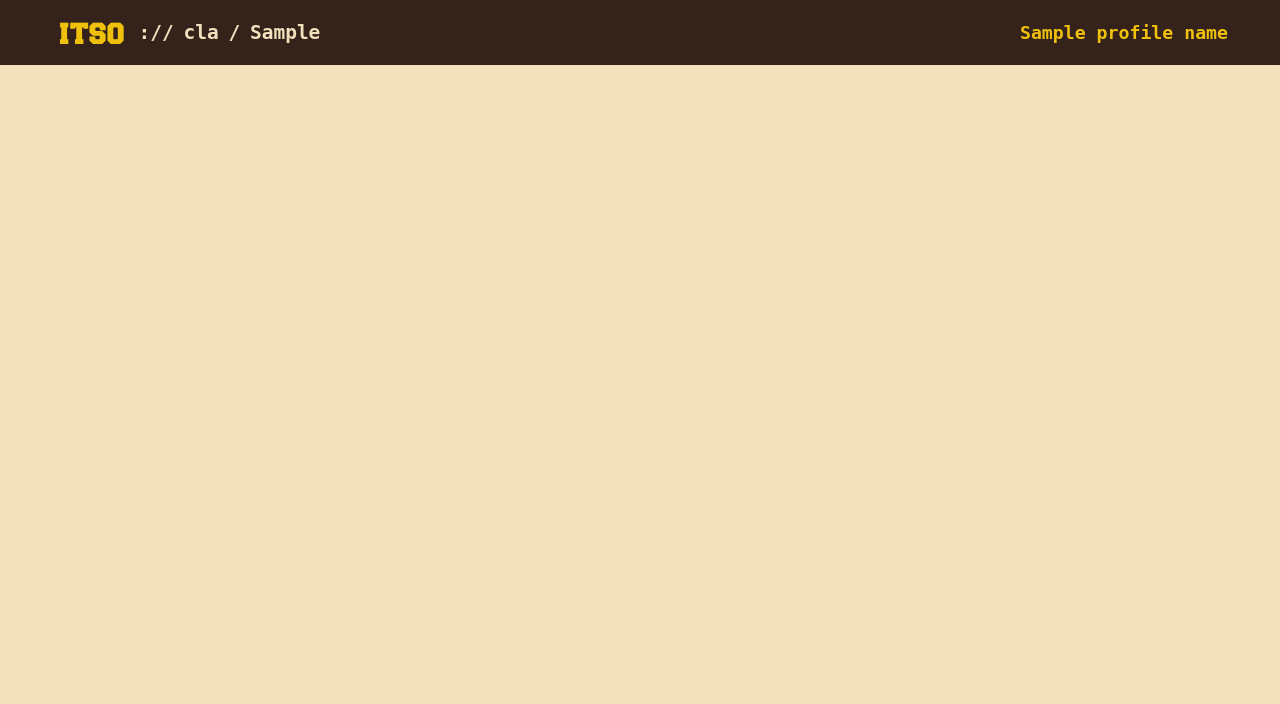
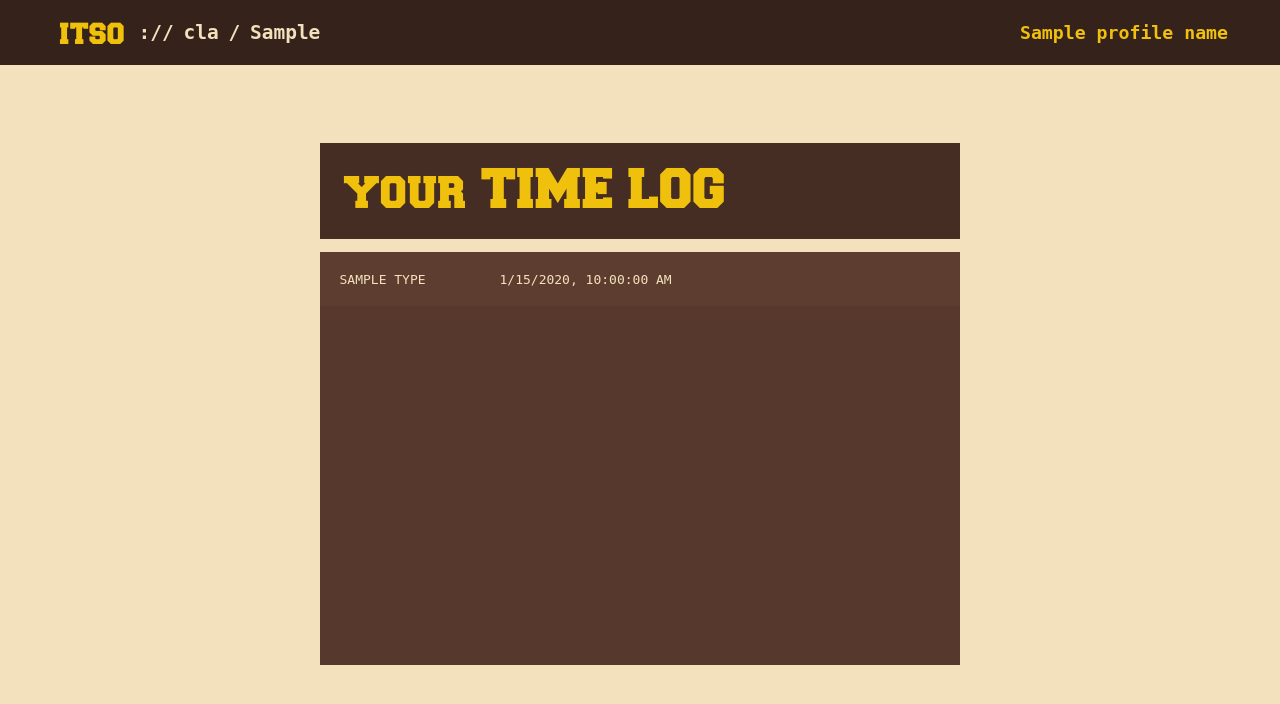
Before and after one commit to cobbdzon/itso-monitoring-system, a Node server app: template views/profile.ejs in a window 1280 px wide. Shown: the top 704 px of the page. Run offline with Node 20, Linux system fonts and the light colour scheme; the template is opened without the code that fills it: most values are stand-ins (such as "Sample title", 1, 10 or a date in 2020); style sheets or scripts are compiled from the project's sources; some libraries are stand-ins or nearby versions.

Commit message:
add logs to time in time out menu

```diff
--- a/public/css/index.css
+++ b/public/css/index.css
@@ -34,24 +34,81 @@ body {
   background-color: #f3e0bc;
 }
 body main {
+  display: grid;
+  grid-template-columns: 1fr 1fr;
+  padding: 10em;
+  height: 50vh;
+  gap: 0;
+  color: #34221b;
+}
+body main #profile {
   display: flex;
   flex-direction: column;
+  align-items: center;
+}
+body main #profile header {
+  font-weight: bolder;
+  font-size: 3em;
+  text-align: center;
+}
+body main #profile #info {
+  display: flex;
+  flex-direction: column;
+  text-align: center;
+}
+body main #profile #buttons {
+  display: flex;
+  justify-content: center;
+  gap: 1em;
+  margin-top: auto;
+}
+body main #profile #buttons form {
+  display: flex;
   justify-content: center;
   align-items: center;
-  height: 75vh;
-  gap: 1em;
 }
-body main header {
-  font-weight: bolder;
-  font-size: 3em;
+body main #profile #buttons #timein input {
+  background-color: hsl(128, 100%, 30%);
+  border-color: hsl(128, 75%, 30%);
+  color: #f3e0bc;
 }
-body main #info {
+body main #profile #buttons #timeout input {
+  background-color: hsl(0, 100%, 30%);
+  border-color: hsl(0, 75%, 30%);
+  color: #f3e0bc;
+}
+body main #logs {
+  background-color: rgb(85.5696202532, 55.9493670886, 44.4303797468);
+  flex-grow: 1;
   display: flex;
   flex-direction: column;
+  height: 48vh;
+  overflow-y: scroll;
+  color: #f3e0bc;
 }
-body main #buttons {
+body main #logs .log-group {
+  background-color: rgb(102.3544303797, 66.9240506329, 53.1455696203);
+}
+body main #logs .log-group summary {
+  padding: 1.5em;
+}
+body main #logs .log-group .log {
+  background-color: rgb(93.9620253165, 61.4367088608, 48.7879746835);
   display: grid;
-  grid-template-columns: 1fr 1fr;
+  grid-template-columns: 0.25fr 0.75fr;
+  width: 100%;
+}
+body main #logs .log-group .log:nth-child(even) {
+  background-color: rgb(102.3544303797, 66.9240506329, 53.1455696203);
+}
+body main #logs .log-group .log div {
+  padding: 1.5em;
+}
+body main #logs .log-group .log .log-type[logType=in] {
+  background-color: hsla(128, 100%, 50%, 0.25);
+}
+body main #logs .log-group .log .log-type[logType=out] {
+  background-color: hsla(0, 100%, 50%, 0.25);
 }
 
 /*# sourceMappingURL=index.css.map */
--- /dev/null
+++ b/public/css/profile.css
@@ -0,0 +1,81 @@
+@font-face {
+  font-family: Freshman;
+  font-style: normal;
+  font-weight: 400;
+  font-stretch: 100%;
+  src: local("Freshman"), url(../fonts/freshman/freshman-normal.woff2) format("woff2");
+}
+* {
+  margin: 0;
+  padding: 0;
+  color-scheme: light;
+  box-sizing: border-box;
+  font-family: monospace;
+}
+
+img {
+  max-width: 100%;
+  height: auto;
+  vertical-align: middle;
+  font-style: italic;
+  background-repeat: no-repeat;
+  background-size: cover;
+  shape-margin: 1rem;
+}
+
+input[type=submit] {
+  background-color: #f0c10c;
+  padding-inline: 2em;
+  border-style: solid;
+  border-color: rgb(191.4285714286, 153.9404761905, 9.5714285714);
+}
+
+body {
+  background-color: #f3e0bc;
+}
+body main {
+  display: flex;
+  flex-direction: column;
+  gap: 1em;
+  padding-top: 6em;
+  padding-inline: 25%;
+  height: 75vh;
+}
+body main > * {
+  width: 100%;
+}
+body main header {
+  background-color: rgb(68.7848101266, 44.9746835443, 35.7151898734);
+  padding: 0.5em;
+  color: #f0c10c;
+  font-size: 3em;
+  font-family: "Freshman";
+  text-align: left;
+}
+body main #grid {
+  background-color: rgb(85.5696202532, 55.9493670886, 44.4303797468);
+  flex-grow: 1;
+  display: flex;
+  flex-direction: column;
+  color: #f3e0bc;
+}
+body main #grid .log {
+  background-color: rgb(93.9620253165, 61.4367088608, 48.7879746835);
+  display: grid;
+  grid-template-columns: 0.25fr 0.75fr;
+  width: 100%;
+}
+body main #grid .log:nth-child(even) {
+  background-color: rgb(102.3544303797, 66.9240506329, 53.1455696203);
+}
+body main #grid .log div {
+  padding: 1.5em;
+}
+body main #grid .log .log-type[logType=in] {
+  background-color: hsla(128, 100%, 50%, 0.25);
+}
+body main #grid .log .log-type[logType=out] {
+  background-color: hsla(0, 100%, 50%, 0.25);
+}
+
+/*# sourceMappingURL=profile.css.map */
--- a/public/scss/index.scss
+++ b/public/scss/index.scss
@@ -1,29 +1,108 @@
 @use "./global.scss" as *;
+@use "sass:color";
 
 body {
 	background-color: $beige-color;
 
 	main {
+		display: grid;
+		grid-template-columns: 1fr 1fr;
+
+		padding: 10em;
+		height: 50vh;
+
+		gap: 0;
+
+		color: $brown-color;
+
+		#profile {
             display: flex;
             flex-direction: column;
-        justify-content: center;
             align-items: center;
-
-        height: 75vh;
-
-        gap: 1em;
 
 			header {
 				font-weight: bolder;
 				font-size: 3em;
+				text-align: center;
 			}
 			#info {
 				display: flex;
 				flex-direction: column;
+				text-align: center;
 			}
 			#buttons {
-            display: grid;
-            grid-template-columns: 1fr 1fr;
+				display: flex;
+				justify-content: center;
+				gap: 1em;
+
+                margin-top: auto;
+
+				form {
+					display: flex;
+					justify-content: center;
+					align-items: center;
+				}
+
+				#timein input {
+					background-color: hsla(128, 100%, 30%, 1);
+					border-color: hsla(128, 75%, 30%, 1);
+                    color: $beige-color;
+				}
+
+				#timeout input {
+					background-color: hsla(0, 100%, 30%, 1);
+					border-color: hsla(0, 75%, 30%, 1);
+                    color: $beige-color;
 				}
 			}
 		}
+
+		#logs {
+			background-color: color.adjust($brown-color, $lightness: 10%);
+
+			flex-grow: 1;
+
+			display: flex;
+			flex-direction: column;
+
+			height: 48vh;
+			overflow-y: scroll;
+
+			color: $beige-color;
+
+            .log-group {
+                background-color: color.adjust($brown-color, $lightness: 15%);
+
+                summary {
+                    padding: 1.5em;
+                }
+
+                .log {
+                    background-color: color.adjust($brown-color, $lightness: 12.5%);
+
+                    display: grid;
+                    grid-template-columns: 0.25fr 0.75fr;
+
+                    width: 100%;
+
+                    &:nth-child(even) {
+                        background-color: color.adjust($brown-color, $lightness: 15%);
+                    }
+
+                    div {
+                        padding: 1.5em;
+                    }
+
+                    .log-type {
+                        &[logType="in"] {
+                            background-color: hsla(128, 100%, 50%, 0.25);
+                        }
+                        &[logType="out"] {
+                            background-color: hsla(0, 100%, 50%, 0.25);
+                        }
+                    }
+                }
+            }
+		}
+	}
+}
--- /dev/null
+++ b/public/scss/profile.scss
@@ -0,0 +1,71 @@
+@use "./global.scss" as *;
+@use "sass:color";
+
+body {
+	background-color: $beige-color;
+	main {
+		display: flex;
+		flex-direction: column;
+		gap: 1em;
+
+		padding-top: 6em;
+		padding-inline: 25%;
+
+		height: 75vh;
+
+		> * {
+			width: 100%;
+		}
+
+		header {
+			background-color: color.adjust($brown-color, $lightness: 5%);
+
+			padding: 0.5em;
+
+			color: $yellow-color;
+			font-size: 3em;
+			font-family: "Freshman";
+			text-align: left;
+		}
+
+		#grid {
+			background-color: color.adjust($brown-color, $lightness: 10%);
+
+			flex-grow: 1;
+
+			display: flex;
+			flex-direction: column;
+
+			color: $beige-color;
+
+			.log {
+				background-color: color.adjust($brown-color, $lightness: 12.5%);
+
+				display: grid;
+				grid-template-columns: 0.25fr 0.75fr;
+
+				width: 100%;
+
+				&:nth-child(even) {
+					background-color: color.adjust($brown-color, $lightness: 15%);
+				}
+
+				div {
+					padding: 1.5em;
+				}
+
+				.log-type {
+					&[logType="in"] {
+						background-color: hsla(128, 100%, 50%, 0.25);
+					}
+					&[logType="out"] {
+						background-color: hsla(0, 100%, 50%, 0.25);
+					}
+				}
+
+				.log-time {
+				}
+			}
+		}
+	}
+}
--- a/views/login.ejs
+++ b/views/login.ejs
@@ -29,7 +29,7 @@
                         <option>
                             <%= username %>
                         </option>
-                        <% }); %>
+                    <% }); %>
                 </datalist>
             </div>
             <div class="field">
--- a/views/profile.ejs
+++ b/views/profile.ejs
@@ -5,11 +5,28 @@
     <title>
         Profile
     </title>
-    <link rel='stylesheet' href='/css/index.css' />
+    <link rel='stylesheet' href='/css/profile.css' />
 </head>
 
 <body>
     <%- include('partials/nav', {navLocation: navLocation}); %>
+    <main>
+        <header>
+            your TIME LOG
+        </header>
+        <div id="grid">
+            <% timeLogs.forEach(function(log){ %>
+                <div class="log">
+                    <div class="log-type" logType="<%= log.type.toLowerCase() %>"">
+                        <%= log.type.toUpperCase() %>
+                    </div>
+                    <div class="log-time">
+                        <%= new Date(log.time).toLocaleString() %>
+                    </div>
+                </div>
+            <% }); %>
+        </div>
+    </main>
 </body>
 
 </html>
```
Also changed, not shown: routes/index.js (+21 -5 lines), views/index.ejs (+29 -6 lines), 2 other files. Lines whose indentation alone changed are shown as unchanged.
